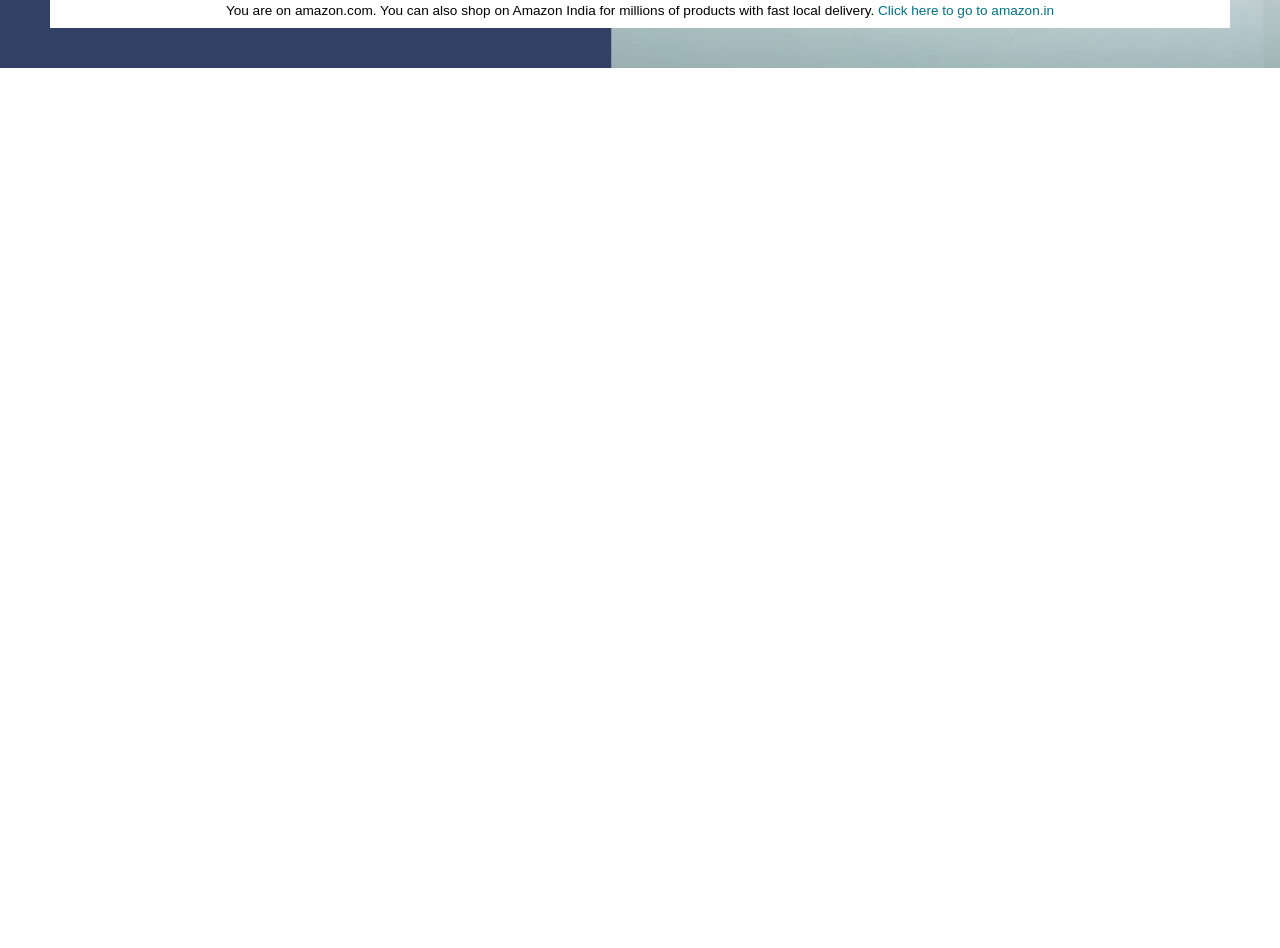
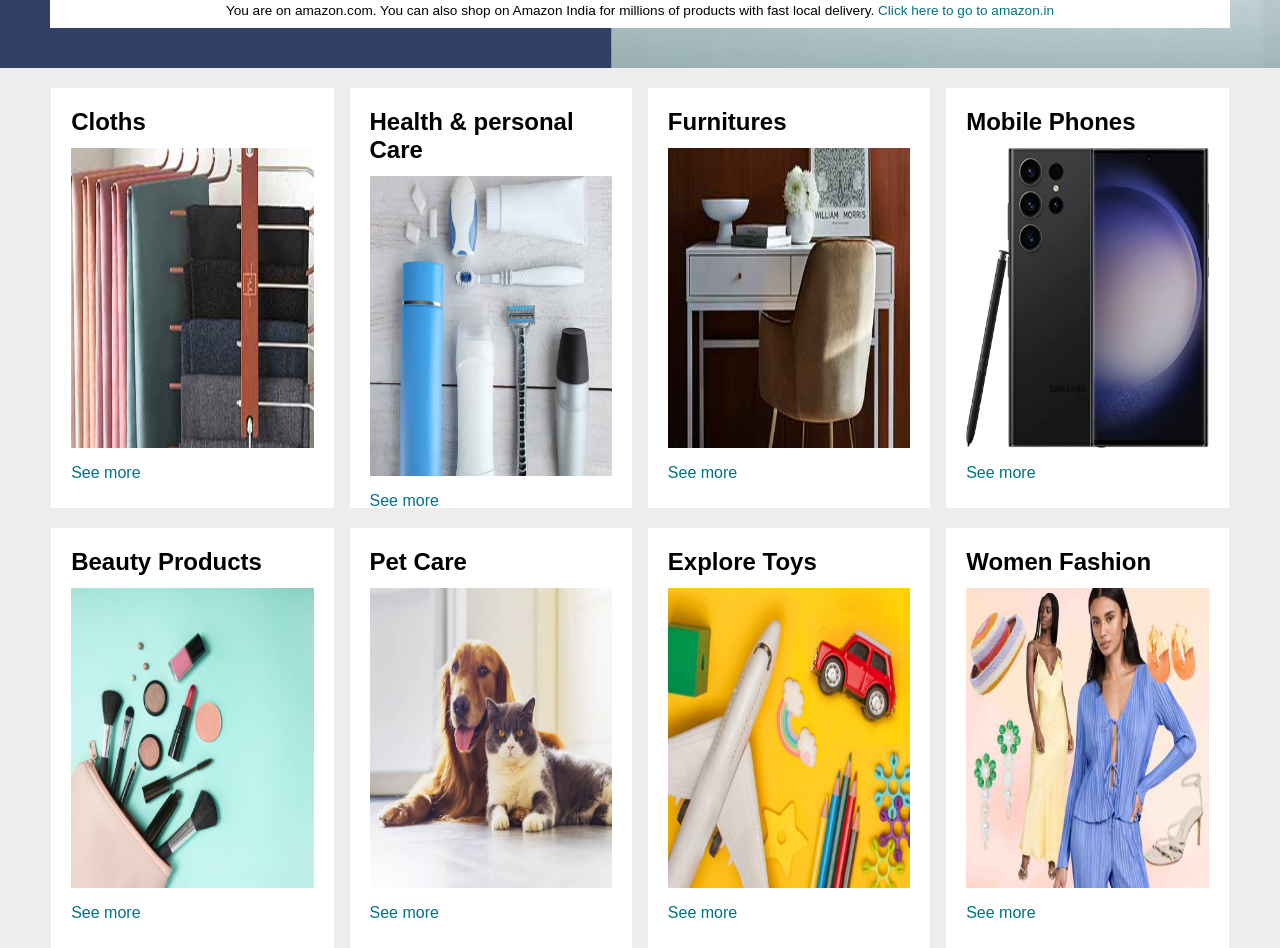
Before and after one commit to VaibhavChavan27/AmazonClone, a plain HTML site: page index.html in a window 1280 px wide. Shown: the part 431-1379 px from the top of the page. Before the commit the page ends 800 px from the top, so only its background shows below. Drawn offline with Linux system fonts and the light colour scheme.

Commit message:
added shopping section

```diff
--- a/index.html
+++ b/index.html
@@ -84,6 +84,65 @@
                     </div>
                 </div>
 
+                <div class="shop-section">
+                    <div class="box1 box">
+                        <h2>Cloths</h2>
+                        <div class="box-img">
+                            <img src="box1_image.jpg" alt="">
+                        </div>
+                        <p>See more</p>
+                    </div>
+                    <div class="box2 box">
+                        <h2>Health & personal Care</h2>
+                        <div class="box-img">
+                            <img src="box2_image.jpg" alt="">
+                        </div>
+                        <p>See more</p>
+                    </div>
+                    <div class="box3 box">
+                        <h2>Furnitures</h2>
+                        <div class="box-img">
+                            <img src="box3_image.jpg" alt="">
+                        </div>
+                        <p>See more</p>
+                    </div>
+                    <div class="box4 box">
+                        <h2>Mobile Phones</h2>
+                        <div class="box-img">
+                            <img src="box4_image.jpg" alt="">
+                        </div>
+                        <p>See more</p>
+                    </div>
+                      <div class="box1 box">
+                        <h2>Beauty Products</h2>
+                        <div class="box-img">
+                            <img src="box5_image.jpg" alt="">
+                        </div>
+                        <p>See more</p>
+                    </div>
+                    <div class="box2 box">
+                        <h2>Pet Care</h2>
+                        <div class="box-img">
+                            <img src="box6_image.jpg" alt="">
+                        </div>
+                        <p>See more</p>
+                    </div>
+                    <div class="box3 box">
+                        <h2>Explore Toys</h2>
+                        <div class="box-img">
+                            <img src="box7_image.jpg" alt="">
+                        </div>
+                        <p>See more</p>
+                    </div>
+                    <div class="box4 box">
+                        <h2>Women Fashion</h2>
+                        <div class="box-img">
+                            <img src="box8_image.jpg" alt="">
+                        </div>
+                        <p>See more</p>
+                    </div>
+                </div>
+
 
 
 
--- a/style.css
+++ b/style.css
@@ -168,6 +168,7 @@ span{
     align-items: flex-end;
     padding-left: 2vw;
     padding-right: 2vw;
+
 }
 .hero-msg{
     background-color: white;
@@ -183,3 +184,33 @@ span{
     color: #007185;
     text-decoration: none;
 }
+
+/* Shop section */
+
+.shop-section{
+    display: flex;
+    flex-wrap: wrap;
+    justify-content: space-between;
+    padding-left: 4vw;
+    padding-right: 4vw;
+    background-color: rgba(237, 237, 237, 0.99);
+}
+.box{
+    /* border: 2px solid red; */
+    height: 420px;
+    width: 24%;
+    background-color: white;
+    padding: 20px;
+    margin-top: 20px;
+
+}
+
+.box-img img{
+    height: 300px;
+    width: 100%;
+    margin: 12px 0px;
+
+}
+.box p{
+    color: #007185;
+}
```
